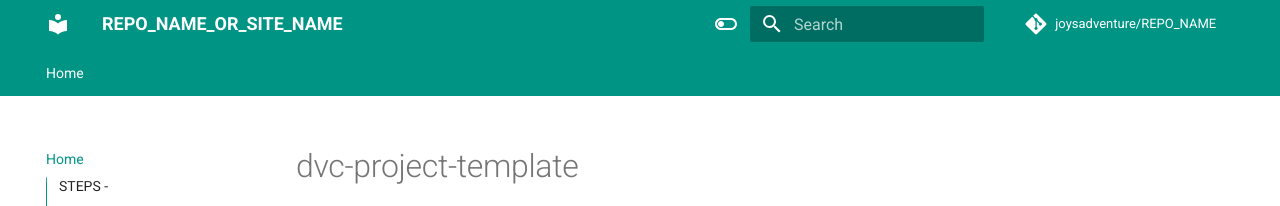
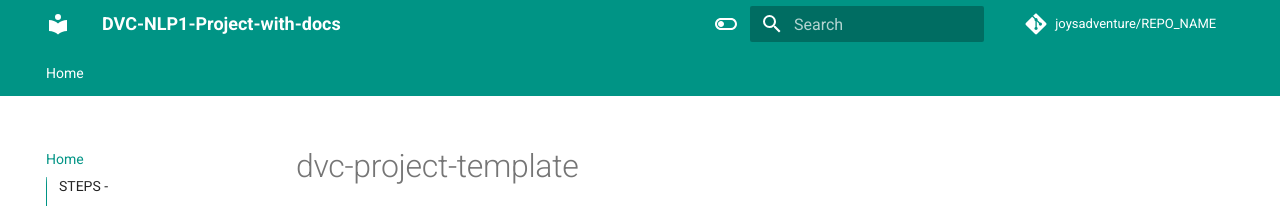
Before and after one commit to joysadventure/DVC_NLP1_Project_with_docs, an MkDocs documentation site: the page built from docs/index.md, in a window 1280 px wide. Shown: the top 206 px of the page. Built offline with MkDocs 1.6.1 and Material for MkDocs 9.7.7, drawn with Linux system fonts in a browser that asks for light colours; comment, search, counter and statistics services are not loaded.

Commit message:
change project_name

```diff
--- a/mkdocs.yml
+++ b/mkdocs.yml
@@ -1,5 +1,5 @@
 # Project information
-site_name: REPO_NAME_OR_SITE_NAME
+site_name: DVC-NLP1-Project-with-docs
 # defeine TOC or order of website-
 nav:
   - Home: index.md
```
